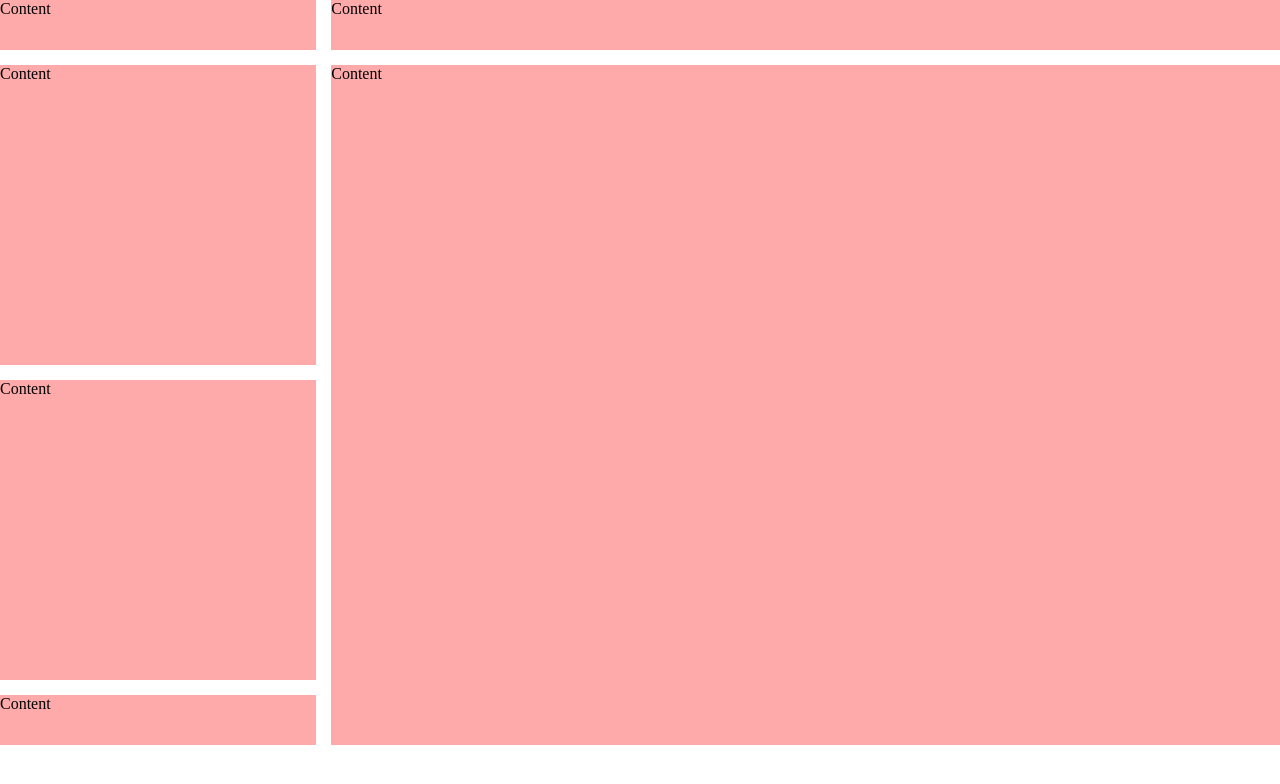
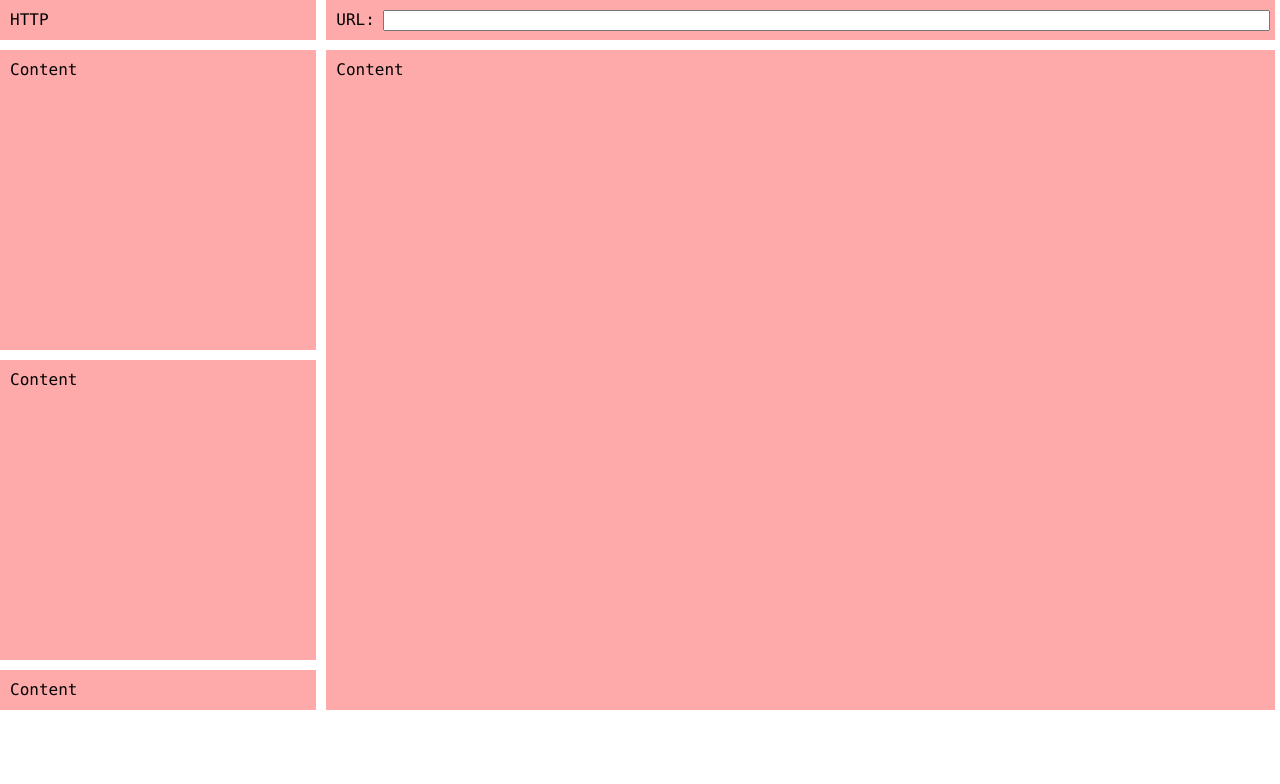
Before and after one commit to myfunc/api-client-extended, a website: page www/index.html in a window 1280 px wide. Drawn offline with Linux system fonts and the light colour scheme.

Commit message:
Url block

```diff
--- a/www/index.html
+++ b/www/index.html
@@ -8,12 +8,17 @@
 </head>
 <body>
 	<div class="main-container">
-		<div class="block connection-type-dropdown">Content</div>
-		<div class="block url-input">Content</div>
-		<div class="block response-container">Content</div>
-		<div class="block headers-list">Content</div>
-		<div class="block body-input">Content</div>
-		<div class="block send-button">Content</div>
+		<div class="block connection-type-block">HTTP</div>
+		<div class="block url-block">
+			<span class="url-label">URL: </span>
+			<div class="url-input-wrapper">
+				<input type="text" class="url-input">
+			</div>
+		</div>
+		<div class="block response-block">Content</div>
+		<div class="block headers-block">Content</div>
+		<div class="block body-block">Content</div>
+		<div class="block send-button-block">Content</div>
 	</div>
 </body>
 </html>
--- a/www/style.css
+++ b/www/style.css
@@ -1,49 +1,64 @@
 body {
 	margin: -10px 5px 0px -10px;
+	font-family: Consolas;
 }
 
 .main-container {
 	margin: 10px;
 	display: grid;
 	grid-template-columns: 25% 75%;
-	grid-template-rows: 50px 300px 300px 50px;
-	column-gap: 15px;
-	row-gap: 15px;
+	grid-template-rows: 40px 300px 300px 40px;
+	column-gap: 10px;
+	row-gap: 10px;
 	grid-template-areas:
-		"connection-type-dropdown url-input"
-		"headers-list response-container"
-		"body-input response-container"
-		"send-button response-container";
+		"connection-type-block url-block"
+		"headers-block response-block"
+		"body-block response-block"
+		"send-button-block response-block";
 }
 
 .block {
-
+	padding: 10px;
 }
 
-.connection-type-dropdown {
-	grid-area: connection-type-dropdown;
+.url-block {
+	grid-area: url-block;
+	display: grid;
+	grid-template-columns: 50px auto ;
+}
+
+.url-label {
+	display: inline-block;
+}
+
+.url-input-wrapper {
+	display: inline-block;
 }
 
 .url-input {
-	grid-area: url-input;
+	width: 100%;
+	margin:-3px;
 }
 
-.response-container {
-	grid-area: response-container;
+.connection-type-block {
+	grid-area: connection-type-block;
 }
 
-.headers-list {
-	grid-area: headers-list;
+.response-block {
+	grid-area: response-block;
 }
 
-.body-input {
-	grid-area: body-input;
+.headers-block {
+	grid-area: headers-block;
 }
 
-.send-button {
-	grid-area: send-button;
+.body-block {
+	grid-area: body-block;
 }
 
+.send-button-block {
+	grid-area: send-button-block;
+}
 
 /* debug */
 
```
